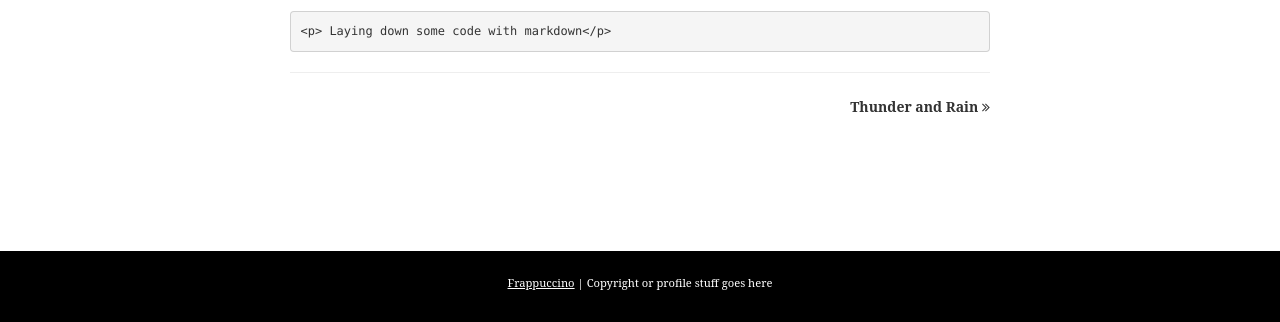
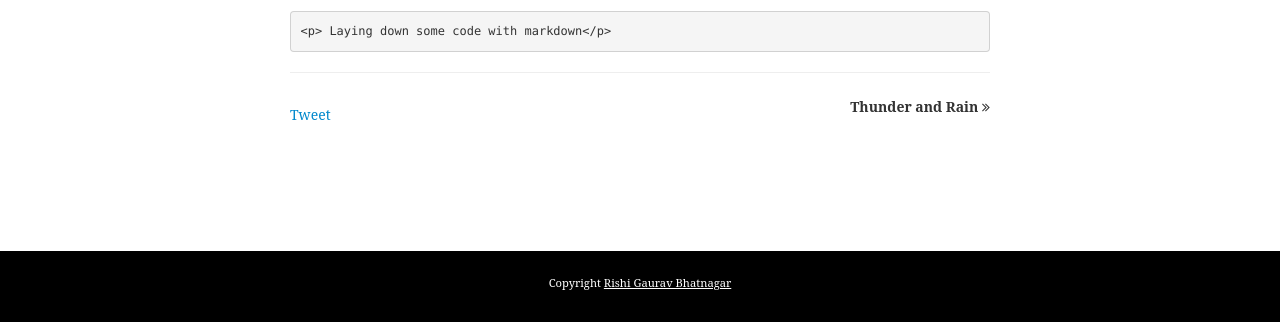
Before and after one commit to rishipoetry/rishipoetry.github.io, a Jekyll site: the page built from _posts/2013-02-08-firstpost.md, in a window 1280 px wide. Shown: the part 575-897 px from the top of the page. Built offline with Jekyll 4.4.1, drawn with Linux system fonts in a browser that asks for light colours; some web fonts are replaced; comment, search, counter and statistics services are not loaded.

Commit message:
thunderandrain

```diff
--- a/_layouts/default.html
+++ b/_layouts/default.html
@@ -2,7 +2,7 @@
 <html lang="en">
 	<head>
 		<meta charset="utf-8"/>
-		<title>{% if page.title %} {{ page.title }} {% endif %} - Vanilla Bean Creme</title>
+		<title>{% if page.title %} {{ page.title }} {% endif %} - Scribbles by Rishi</title>
 		<!-- For responsive site
 			<meta name="viewport" content="width=device-width, initial-scale=1.0">
 		-->
@@ -36,7 +36,7 @@
 
 	<footer>
 		<div class="container">
-			<a href="http://richbray.me/frap/">Frappuccino</a> | Copyright or profile stuff goes here
+			Copyright <a href="http://rishigb.me/">Rishi Gaurav Bhatnagar</a>
 		</div>
 	</footer>
 
--- a/_layouts/post_page.html
+++ b/_layouts/post_page.html
@@ -26,6 +26,11 @@
 							<a rel="next" style="float:right" class="a-hover"href="{{ page.next.url }}">{{ page.next.title }} <i class=" icon-double-angle-right"></i></a>
 					{% endif %}
 				</section>
+				<section>
+					<a href="https://twitter.com/share" class="twitter-share-button"{count} data-via="rishigb" data-size="large">Tweet</a>
+<script>!function(d,s,id){var js,fjs=d.getElementsByTagName(s)[0],p=/^http:/.test(d.location)?'http':'https';if(!d.getElementById(id)){js=d.createElement(s);js.id=id;js.src=p+'://platform.twitter.com/widgets.js';fjs.parentNode.insertBefore(js,fjs);}}(document, 'script', 'twitter-wjs');</script>
+				</section>
+
 			</article>
 		</div>
 	</section>
```
